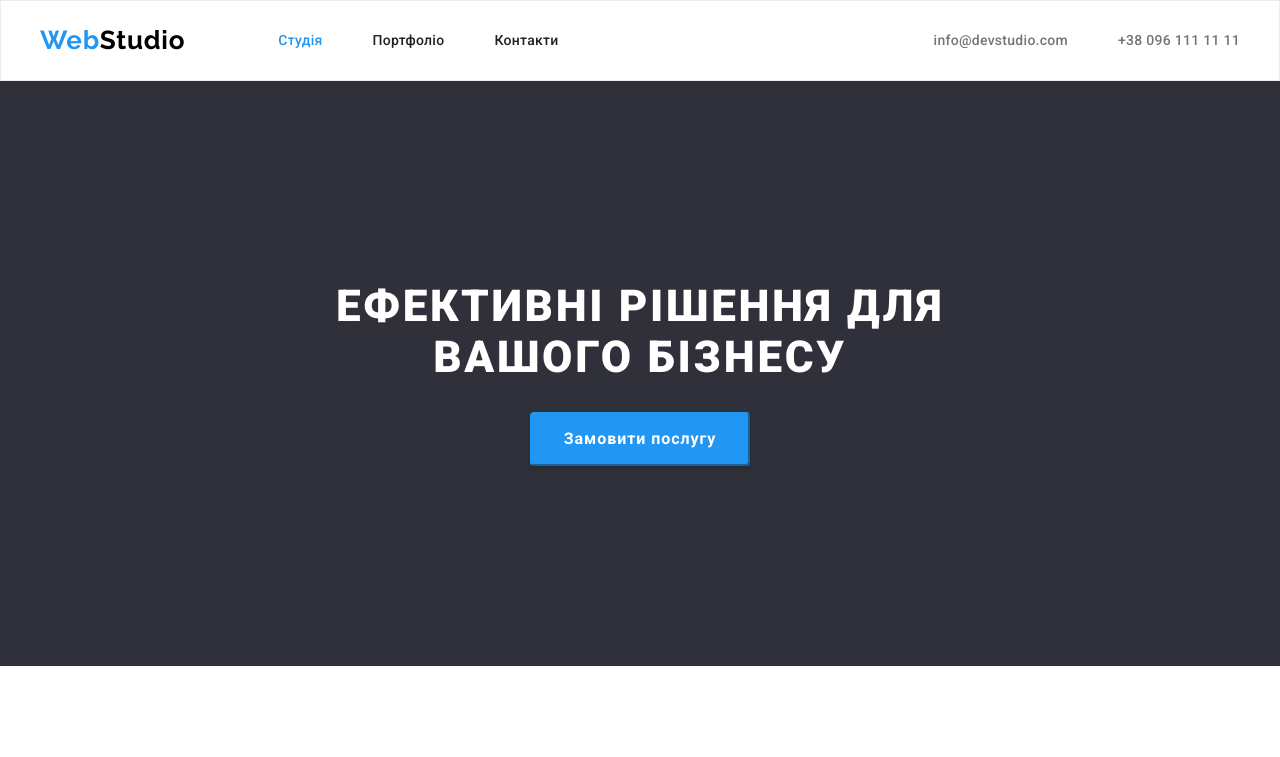
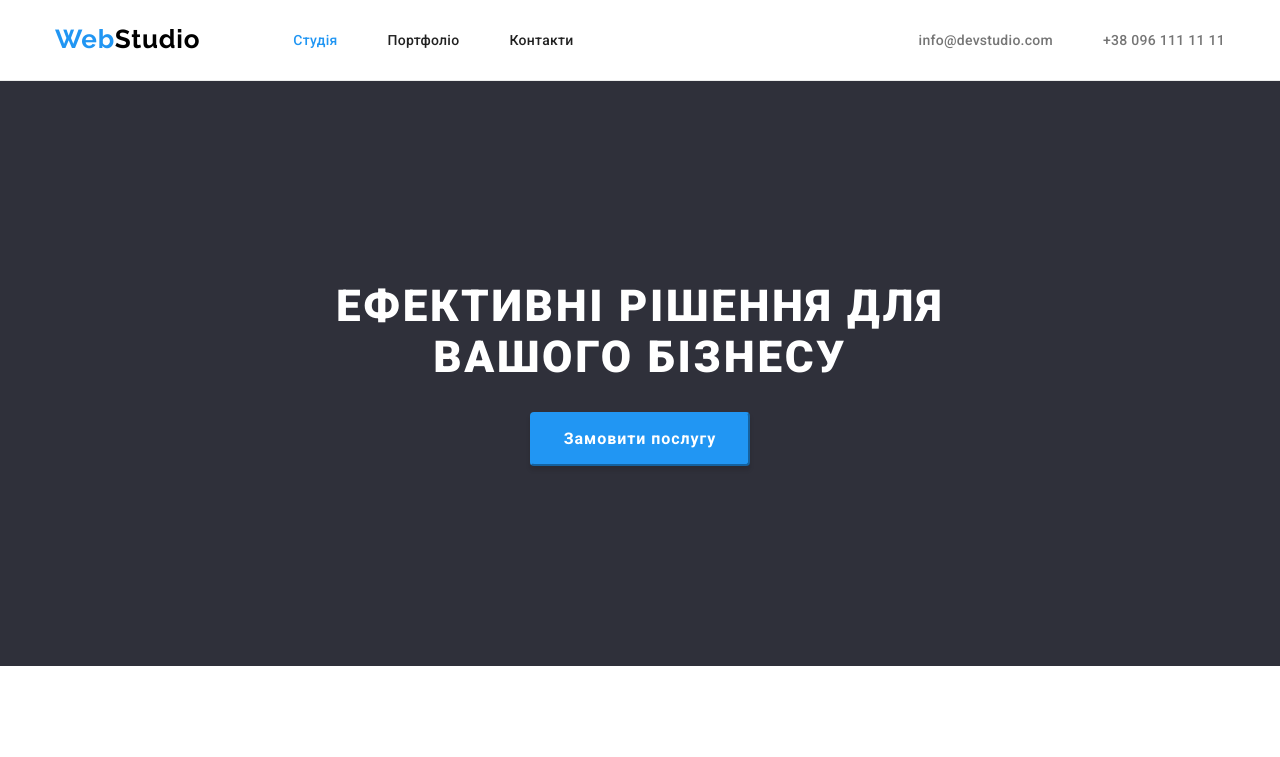
Before and after one commit to Violetta2309/goit-markup-hw-03, a plain HTML site: page index.html in a window 1280 px wide. Shown: the top 757 px of the page. Drawn offline with nearby package versions, Linux system fonts and the light colour scheme.

Commit message:
виправлення

```diff
--- a/css/style.css
+++ b/css/style.css
@@ -40,14 +40,14 @@ img {
 }
 
 .menu {
-  padding-top: 24px;
-  padding-bottom: 24px;
-  border: 1px solid #ececec;
+
+  border-bottom: 1px solid #ececec;
 }
 
 .header-container {
   display: flex;
   align-items: center;
+
 }
 
 .nav-list {
@@ -55,6 +55,8 @@ img {
   align-items: center;
   gap: 50px;
 }
+
+
 
 .logo {
   font-family: "Raleway", sans-serif;
@@ -64,6 +66,8 @@ img {
   letter-spacing: 0.03em;
   color: var(--accent-text-color);
   margin-right: 93px;
+  padding-top: 24px;
+  padding-bottom: 25px;
 }
 
 .header-right {
@@ -86,6 +90,8 @@ img {
   line-height: calc(16 / 14);
   letter-spacing: 0.02em;
   color: var(--title-text-color);
+  padding-top: 32px;
+  padding-bottom: 32px;
 }
 
 .header-contacts:hover,
@@ -108,10 +114,9 @@ img {
 }
 
 .container {
-  width: 1230px;
+  width: 1200px;
   padding-right: 15px;
   padding-left: 15px;
-  text-align: center;
   margin-left: auto;
   margin-right: auto;
 }
@@ -301,6 +306,7 @@ img {
 
 .logo-footer {
   color: var(--hero-button-text);
+  margin-bottom: 20px;
 }
 
 .contacts {
@@ -366,6 +372,7 @@ img {
   border: none;
   padding: 6px 22px 6px 22px;
   margin-right: 8px;
+  cursor: pointer;
 }
 
 .btn:nth-child(5n) {
@@ -430,5 +437,7 @@ img {
   width: 370px;
   padding: 20px 24px;
   text-align: justify;
-  border: 1px solid #eeeeee;
+  border-bottom: 1px solid #eeeeee;
+  border-right: 1px solid #eeeeee;
+  border-left:  1px solid #eeeeee;
 }
```
